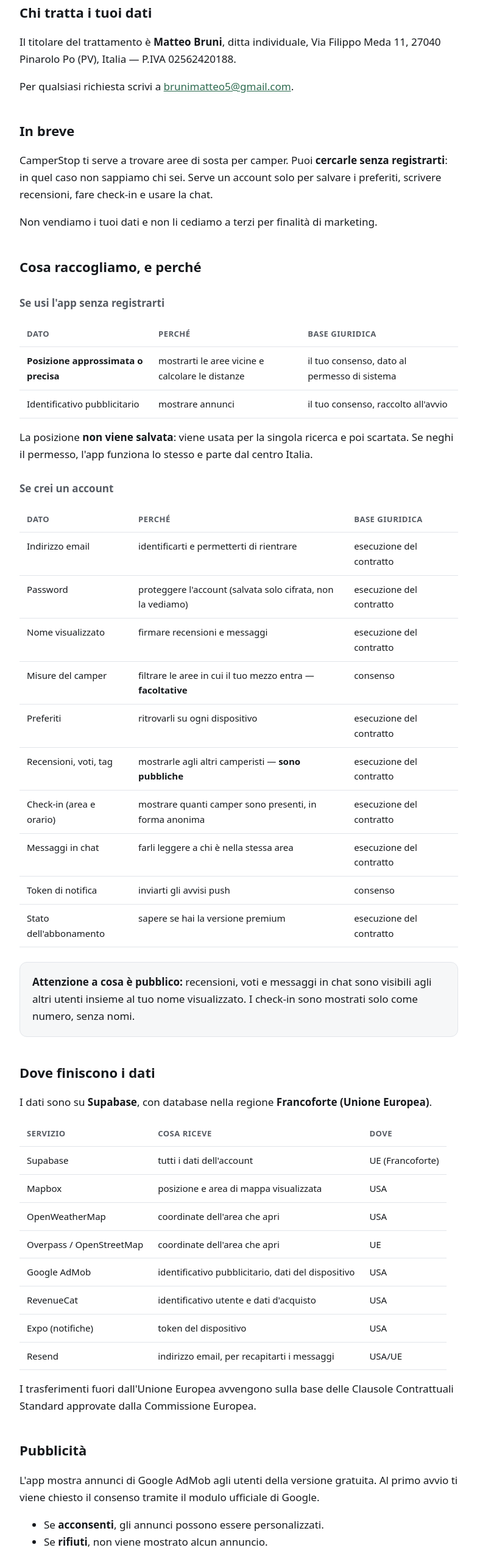
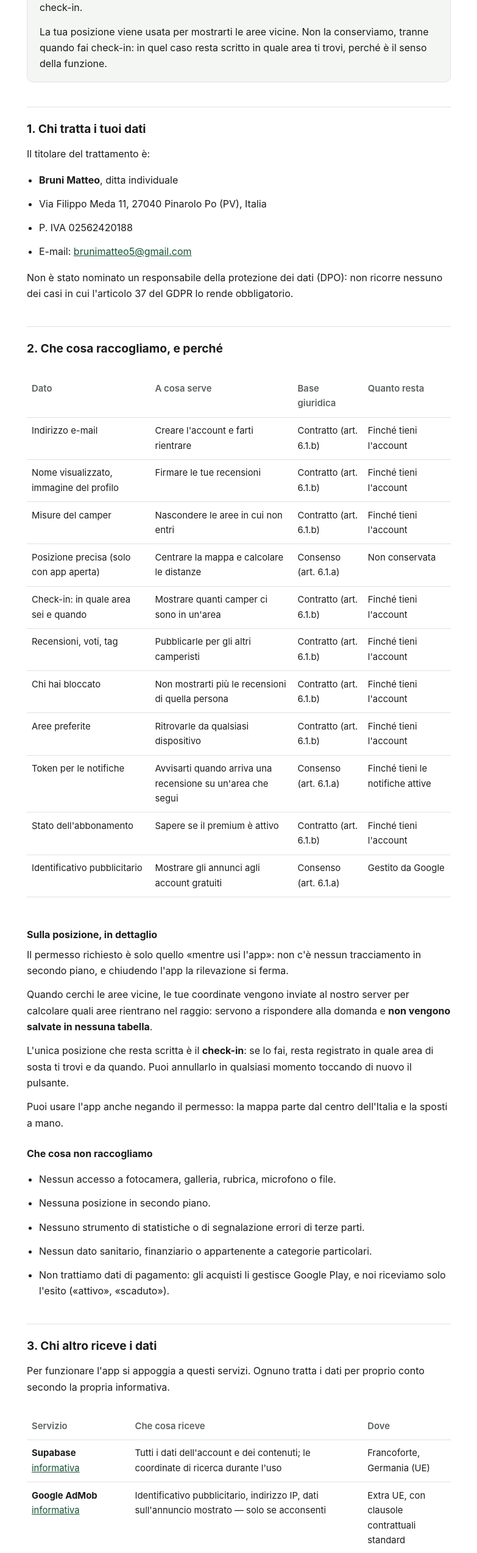
Before and after one commit to 5184792632-9/camperstop-privacy, a plain HTML site: page index.html in a window 1280 px wide. Shown: the part 200-2746 px from the top of the page at 61% size, without its empty margins (248-1031 px from the left). Drawn offline with Linux system fonts and the light colour scheme.

Commit message:
Aggiorna informativa privacy

```diff
--- a/index.html
+++ b/index.html
@@ -7,159 +7,338 @@
 <meta name="description" content="Come CamperStop tratta i tuoi dati personali.">
 <style>
   :root {
-    --brand: #2d6a4f; --bg: #ffffff; --surface: #f6f7f8; --border: #e2e5ea;
-    --text: #16191d; --muted: #565b63;
-    color-scheme: light;
+    color-scheme: light dark;
+    --fondo: #ffffff;
+    --testo: #1a1c1a;
+    --tenue: #5a615c;
+    --bordo: #dfe3e0;
+    --verde: #145233;
+    --riquadro: #f4f6f4;
   }
   @media (prefers-color-scheme: dark) {
     :root {
-      --bg: #101214; --surface: #1a1d21; --border: #2a2f35;
-      --text: #e8eaed; --muted: #a0a6ae; --brand: #74c69d;
-      color-scheme: dark;
+      --fondo: #141715;
+      --testo: #e8ebe8;
+      --tenue: #a3aba5;
+      --bordo: #2c322e;
+      --verde: #6fbf8f;
+      --riquadro: #1c211e;
     }
   }
   * { box-sizing: border-box; }
   body {
-    margin: 0; background: var(--bg); color: var(--text);
-    font: 17px/1.65 system-ui, -apple-system, "Segoe UI", Roboto, sans-serif;
+    margin: 0 auto;
+    padding: 2rem 1.25rem 5rem;
+    max-width: 46rem;
+    background: var(--fondo);
+    color: var(--testo);
+    font: 16px/1.65 -apple-system, BlinkMacSystemFont, "Segoe UI", Roboto, "Helvetica Neue", Arial, sans-serif;
   }
-  .wrap { max-width: 760px; margin: 0 auto; padding: 40px 20px 80px; }
-  header { border-bottom: 3px solid var(--brand); padding-bottom: 20px; margin-bottom: 32px; }
-  .kicker { color: var(--brand); font-weight: 700; letter-spacing: .08em; text-transform: uppercase; font-size: 13px; }
-  h1 { font-size: 32px; line-height: 1.2; margin: 8px 0 6px; }
-  .updated { color: var(--muted); font-size: 15px; margin: 0; }
-  h2 { font-size: 22px; margin: 40px 0 12px; }
-  h3 { font-size: 17px; margin: 28px 0 8px; color: var(--muted); }
-  p, li { color: var(--text); }
-  a { color: var(--brand); }
-  .box { background: var(--surface); border: 1px solid var(--border); border-radius: 12px; padding: 18px 20px; margin: 24px 0; }
-  table { width: 100%; border-collapse: collapse; margin: 16px 0; font-size: 15px; display: block; overflow-x: auto; }
-  th, td { text-align: left; padding: 10px 12px; border-bottom: 1px solid var(--border); vertical-align: top; }
-  th { color: var(--muted); font-size: 13px; text-transform: uppercase; letter-spacing: .04em; white-space: nowrap; }
-  footer { margin-top: 56px; padding-top: 20px; border-top: 1px solid var(--border); color: var(--muted); font-size: 15px; }
+  h1 { font-size: 1.75rem; line-height: 1.25; margin: 0 0 .35rem; }
+  h2 {
+    font-size: 1.2rem; margin: 2.5rem 0 .75rem;
+    padding-top: 1.25rem; border-top: 1px solid var(--bordo);
+  }
+  h3 { font-size: 1rem; margin: 1.5rem 0 .4rem; }
+  p, li { margin: 0 0 .8rem; }
+  ul { padding-left: 1.25rem; }
+  a { color: var(--verde); }
+  code { background: var(--riquadro); padding: .1em .35em; border-radius: 3px; font-size: .9em; }
+  .data { color: var(--tenue); font-size: .95rem; margin-bottom: 2rem; }
+  .sintesi {
+    background: var(--riquadro); border: 1px solid var(--bordo);
+    border-radius: 10px; padding: 1rem 1.25rem; margin: 1.5rem 0;
+  }
+  .sintesi p:last-child { margin-bottom: 0; }
+  table { border-collapse: collapse; width: 100%; margin: 1rem 0 1.5rem; font-size: .93rem; }
+  th, td { text-align: left; vertical-align: top; padding: .6rem .5rem; border-bottom: 1px solid var(--bordo); }
+  th { color: var(--tenue); font-weight: 600; }
+  .wrap { overflow-x: auto; }
+  footer { margin-top: 3rem; padding-top: 1.25rem; border-top: 1px solid var(--bordo); color: var(--tenue); font-size: .9rem; }
 </style>
 </head>
 <body>
-<div class="wrap">
 
-<header>
-  <div class="kicker">CamperStop</div>
-  <h1>Informativa sulla privacy</h1>
-  <p class="updated">Ultimo aggiornamento: 21 agosto 2026</p>
-</header>
+<h1>Informativa sulla privacy</h1>
+<p class="data">CamperStop — applicazione Android. Ultimo aggiornamento: <strong>27 agosto 2026</strong>.</p>
 
-<h2>Chi tratta i tuoi dati</h2>
-<p>Il titolare del trattamento è <strong>Matteo Bruni</strong>, ditta individuale,
-Via Filippo Meda 11, 27040 Pinarolo Po (PV), Italia — P.IVA 02562420188.</p>
-<p>Per qualsiasi richiesta scrivi a <a href="mailto:brunimatteo5@gmail.com">brunimatteo5@gmail.com</a>.</p>
-
-<h2>In breve</h2>
-<p>CamperStop ti serve a trovare aree di sosta per camper. Puoi <strong>cercarle senza
-registrarti</strong>: in quel caso non sappiamo chi sei. Serve un account solo per salvare i
-preferiti, scrivere recensioni, fare check-in e usare la chat.</p>
-<p>Non vendiamo i tuoi dati e non li cediamo a terzi per finalità di marketing.</p>
-
-<h2>Cosa raccogliamo, e perché</h2>
-
-<h3>Se usi l'app senza registrarti</h3>
-<table>
-  <tr><th>Dato</th><th>Perché</th><th>Base giuridica</th></tr>
-  <tr><td><strong>Posizione approssimata o precisa</strong></td><td>mostrarti le aree vicine e calcolare le distanze</td><td>il tuo consenso, dato al permesso di sistema</td></tr>
-  <tr><td>Identificativo pubblicitario</td><td>mostrare annunci</td><td>il tuo consenso, raccolto all'avvio</td></tr>
-</table>
-<p>La posizione <strong>non viene salvata</strong>: viene usata per la singola ricerca e poi
-scartata. Se neghi il permesso, l'app funziona lo stesso e parte dal centro Italia.</p>
-
-<h3>Se crei un account</h3>
-<table>
-  <tr><th>Dato</th><th>Perché</th><th>Base giuridica</th></tr>
-  <tr><td>Indirizzo email</td><td>identificarti e permetterti di rientrare</td><td>esecuzione del contratto</td></tr>
-  <tr><td>Password</td><td>proteggere l'account (salvata solo cifrata, non la vediamo)</td><td>esecuzione del contratto</td></tr>
-  <tr><td>Nome visualizzato</td><td>firmare recensioni e messaggi</td><td>esecuzione del contratto</td></tr>
-  <tr><td>Misure del camper</td><td>filtrare le aree in cui il tuo mezzo entra — <strong>facoltative</strong></td><td>consenso</td></tr>
-  <tr><td>Preferiti</td><td>ritrovarli su ogni dispositivo</td><td>esecuzione del contratto</td></tr>
-  <tr><td>Recensioni, voti, tag</td><td>mostrarle agli altri camperisti — <strong>sono pubbliche</strong></td><td>esecuzione del contratto</td></tr>
-  <tr><td>Check-in (area e orario)</td><td>mostrare quanti camper sono presenti, in forma anonima</td><td>esecuzione del contratto</td></tr>
-  <tr><td>Messaggi in chat</td><td>farli leggere a chi è nella stessa area</td><td>esecuzione del contratto</td></tr>
-  <tr><td>Token di notifica</td><td>inviarti gli avvisi push</td><td>consenso</td></tr>
-  <tr><td>Stato dell'abbonamento</td><td>sapere se hai la versione premium</td><td>esecuzione del contratto</td></tr>
-</table>
-
-<div class="box">
-  <strong>Attenzione a cosa è pubblico:</strong> recensioni, voti e messaggi in chat sono
-  visibili agli altri utenti insieme al tuo nome visualizzato. I check-in sono mostrati
-  solo come numero, senza nomi.
+<div class="sintesi">
+  <p><strong>In due righe.</strong> Per cercare le aree di sosta non serve
+  registrarsi e non chiediamo nulla. Se crei un account, conserviamo l'email e
+  quello che scrivi tu: recensioni, preferiti, check-in.</p>
+  <p>La tua posizione viene usata per mostrarti le aree vicine. Non la
+  conserviamo, tranne quando fai check-in: in quel caso resta scritto in quale
+  area ti trovi, perché è il senso della funzione.</p>
 </div>
 
-<h2>Dove finiscono i dati</h2>
-<p>I dati sono su <strong>Supabase</strong>, con database nella regione
-<strong>Francoforte (Unione Europea)</strong>.</p>
+<h2>1. Chi tratta i tuoi dati</h2>
+<p>Il titolare del trattamento è:</p>
+<ul>
+  <li><strong>Bruni Matteo</strong>, ditta individuale</li>
+  <li>Via Filippo Meda 11, 27040 Pinarolo Po (PV), Italia</li>
+  <li>P. IVA 02562420188</li>
+  <li>E-mail: <a href="mailto:brunimatteo5@gmail.com">brunimatteo5@gmail.com</a></li>
+</ul>
+<p>Non è stato nominato un responsabile della protezione dei dati (DPO): non
+ricorre nessuno dei casi in cui l'articolo 37 del GDPR lo rende obbligatorio.</p>
+
+<h2>2. Che cosa raccogliamo, e perché</h2>
+
+<div class="wrap">
 <table>
-  <tr><th>Servizio</th><th>Cosa riceve</th><th>Dove</th></tr>
-  <tr><td>Supabase</td><td>tutti i dati dell'account</td><td>UE (Francoforte)</td></tr>
-  <tr><td>Mapbox</td><td>posizione e area di mappa visualizzata</td><td>USA</td></tr>
-  <tr><td>OpenWeatherMap</td><td>coordinate dell'area che apri</td><td>USA</td></tr>
-  <tr><td>Overpass / OpenStreetMap</td><td>coordinate dell'area che apri</td><td>UE</td></tr>
-  <tr><td>Google AdMob</td><td>identificativo pubblicitario, dati del dispositivo</td><td>USA</td></tr>
-  <tr><td>RevenueCat</td><td>identificativo utente e dati d'acquisto</td><td>USA</td></tr>
-  <tr><td>Expo (notifiche)</td><td>token del dispositivo</td><td>USA</td></tr>
-  <tr><td>Resend</td><td>indirizzo email, per recapitarti i messaggi</td><td>USA/UE</td></tr>
+  <thead>
+    <tr><th>Dato</th><th>A cosa serve</th><th>Base giuridica</th><th>Quanto resta</th></tr>
+  </thead>
+  <tbody>
+    <tr>
+      <td>Indirizzo e-mail</td>
+      <td>Creare l'account e farti rientrare</td>
+      <td>Contratto (art. 6.1.b)</td>
+      <td>Finché tieni l'account</td>
+    </tr>
+    <tr>
+      <td>Nome visualizzato, immagine del profilo</td>
+      <td>Firmare le tue recensioni</td>
+      <td>Contratto (art. 6.1.b)</td>
+      <td>Finché tieni l'account</td>
+    </tr>
+    <tr>
+      <td>Misure del camper</td>
+      <td>Nascondere le aree in cui non entri</td>
+      <td>Contratto (art. 6.1.b)</td>
+      <td>Finché tieni l'account</td>
+    </tr>
+    <tr>
+      <td>Posizione precisa (solo con app aperta)</td>
+      <td>Centrare la mappa e calcolare le distanze</td>
+      <td>Consenso (art. 6.1.a)</td>
+      <td>Non conservata</td>
+    </tr>
+    <tr>
+      <td>Check-in: in quale area sei e quando</td>
+      <td>Mostrare quanti camper ci sono in un'area</td>
+      <td>Contratto (art. 6.1.b)</td>
+      <td>Finché tieni l'account</td>
+    </tr>
+    <tr>
+      <td>Recensioni, voti, tag</td>
+      <td>Pubblicarle per gli altri camperisti</td>
+      <td>Contratto (art. 6.1.b)</td>
+      <td>Finché tieni l'account</td>
+    </tr>
+    <tr>
+      <td>Chi hai bloccato</td>
+      <td>Non mostrarti più le recensioni di quella persona</td>
+      <td>Contratto (art. 6.1.b)</td>
+      <td>Finché tieni l'account</td>
+    </tr>
+    <tr>
+      <td>Aree preferite</td>
+      <td>Ritrovarle da qualsiasi dispositivo</td>
+      <td>Contratto (art. 6.1.b)</td>
+      <td>Finché tieni l'account</td>
+    </tr>
+    <tr>
+      <td>Token per le notifiche</td>
+      <td>Avvisarti quando arriva una recensione su un'area che segui</td>
+      <td>Consenso (art. 6.1.a)</td>
+      <td>Finché tieni le notifiche attive</td>
+    </tr>
+    <tr>
+      <td>Stato dell'abbonamento</td>
+      <td>Sapere se il premium è attivo</td>
+      <td>Contratto (art. 6.1.b)</td>
+      <td>Finché tieni l'account</td>
+    </tr>
+    <tr>
+      <td>Identificativo pubblicitario</td>
+      <td>Mostrare gli annunci agli account gratuiti</td>
+      <td>Consenso (art. 6.1.a)</td>
+      <td>Gestito da Google</td>
+    </tr>
+  </tbody>
 </table>
-<p>I trasferimenti fuori dall'Unione Europea avvengono sulla base delle Clausole
-Contrattuali Standard approvate dalla Commissione Europea.</p>
+</div>
 
-<h2>Pubblicità</h2>
-<p>L'app mostra annunci di Google AdMob agli utenti della versione gratuita. Al primo
-avvio ti viene chiesto il consenso tramite il modulo ufficiale di Google.</p>
+<h3>Sulla posizione, in dettaglio</h3>
+<p>Il permesso richiesto è solo quello «mentre usi l'app»: non c'è nessun
+tracciamento in secondo piano, e chiudendo l'app la rilevazione si ferma.</p>
+<p>Quando cerchi le aree vicine, le tue coordinate vengono inviate al nostro
+server per calcolare quali aree rientrano nel raggio: servono a rispondere
+alla domanda e <strong>non vengono salvate in nessuna tabella</strong>.</p>
+<p>L'unica posizione che resta scritta è il <strong>check-in</strong>: se lo
+fai, resta registrato in quale area di sosta ti trovi e da quando. Puoi
+annullarlo in qualsiasi momento toccando di nuovo il pulsante.</p>
+<p>Puoi usare l'app anche negando il permesso: la mappa parte dal centro
+dell'Italia e la sposti a mano.</p>
+
+<h3>Che cosa non raccogliamo</h3>
+<ul>
+  <li>Nessun accesso a fotocamera, galleria, rubrica, microfono o file.</li>
+  <li>Nessuna posizione in secondo piano.</li>
+  <li>Nessuno strumento di statistiche o di segnalazione errori di terze parti.</li>
+  <li>Nessun dato sanitario, finanziario o appartenente a categorie particolari.</li>
+  <li>Non trattiamo dati di pagamento: gli acquisti li gestisce Google Play, e
+      noi riceviamo solo l'esito («attivo», «scaduto»).</li>
+</ul>
+
+<h2>3. Chi altro riceve i dati</h2>
+<p>Per funzionare l'app si appoggia a questi servizi. Ognuno tratta i dati per
+proprio conto secondo la propria informativa.</p>
+
+<div class="wrap">
+<table>
+  <thead>
+    <tr><th>Servizio</th><th>Che cosa riceve</th><th>Dove</th></tr>
+  </thead>
+  <tbody>
+    <tr>
+      <td><strong>Supabase</strong><br><a href="https://supabase.com/privacy">informativa</a></td>
+      <td>Tutti i dati dell'account e dei contenuti; le coordinate di ricerca durante l'uso</td>
+      <td>Francoforte, Germania (UE)</td>
+    </tr>
+    <tr>
+      <td><strong>Google AdMob</strong><br><a href="https://policies.google.com/privacy">informativa</a></td>
+      <td>Identificativo pubblicitario, indirizzo IP, dati sull'annuncio mostrato — solo se acconsenti</td>
+      <td>Extra UE, con clausole contrattuali standard</td>
+    </tr>
+    <tr>
+      <td><strong>RevenueCat</strong><br><a href="https://www.revenuecat.com/privacy">informativa</a></td>
+      <td>Il codice del tuo account e i dati dell'acquisto ricevuti da Google Play</td>
+      <td>Stati Uniti, con clausole contrattuali standard</td>
+    </tr>
+    <tr>
+      <td><strong>Mapbox</strong><br><a href="https://www.mapbox.com/legal/privacy">informativa</a></td>
+      <td>Le richieste dei tasselli della mappa — cioè quale zona stai
+          guardando — e l'indirizzo IP da cui arrivano. La raccolta di dati di
+          utilizzo che il suo SDK farebbe per conto proprio (la telemetria) è
+          <strong>disattivata</strong> all'avvio dell'app</td>
+      <td>Stati Uniti, con clausole contrattuali standard</td>
+    </tr>
+    <tr>
+      <td><strong>Expo</strong><br><a href="https://expo.dev/privacy">informativa</a></td>
+      <td>Il token del dispositivo e il testo delle notifiche che ti vengono recapitate</td>
+      <td>Stati Uniti, con clausole contrattuali standard</td>
+    </tr>
+    <tr>
+      <td><strong>OpenWeatherMap</strong><br><a href="https://openweather.co.uk/privacy-policy">informativa</a></td>
+      <td>Le coordinate <em>dell'area che stai guardando</em> — non le tue. La
+          richiesta parte dal nostro server, non dal tuo telefono: OpenWeather
+          non vede il tuo indirizzo IP</td>
+      <td>Regno Unito</td>
+    </tr>
+    <tr>
+      <td><strong>Overpass API</strong> (OpenStreetMap)<br><a href="https://osmfoundation.org/wiki/Privacy_Policy">informativa</a></td>
+      <td>Le coordinate <em>dell'area che stai guardando</em> — non le tue — e il tuo indirizzo IP</td>
+      <td>Germania (UE)</td>
+    </tr>
+    <tr>
+      <td><strong>Google</strong> / <strong>Apple</strong>, se accedi con loro</td>
+      <td>Confermano a noi la tua identità e ci passano e-mail e nome</td>
+      <td>Extra UE, con clausole contrattuali standard</td>
+    </tr>
+    <tr>
+      <td><strong>L'app di mappe che scegli tu</strong></td>
+      <td>Toccando «Naviga», le coordinate dell'area vengono passate all'app di
+          navigazione del telefono (per impostazione predefinita Google Maps).
+          Da quel momento vale la sua informativa, non la nostra</td>
+      <td>Dipende dall'app</td>
+    </tr>
+  </tbody>
+</table>
+</div>
+
+<p>Non vendiamo i tuoi dati e non li cediamo a nessuno per scopi propri di
+terzi al di fuori di quanto scritto qui sopra.</p>
+
+<h2>4. Pubblicità e consenso</h2>
+<p>Agli account gratuiti viene mostrato un banner. Trovandoci in Europa, prima
+di poter leggere l'identificativo pubblicitario compare il modulo di consenso
+di Google (User Messaging Platform).</p>
 <ul>
   <li>Se <strong>acconsenti</strong>, gli annunci possono essere personalizzati.</li>
-  <li>Se <strong>rifiuti</strong>, non viene mostrato alcun annuncio.</li>
-  <li>Puoi cambiare idea da <strong>Profilo → Privacy e annunci pubblicitari</strong>.</li>
-</ul>
-<p>Gli utenti con abbonamento premium non vedono pubblicità.</p>
-
-<h2>Per quanto tempo li teniamo</h2>
-<ul>
-  <li><strong>Dati dell'account</strong>: finché l'account esiste.</li>
-  <li><strong>Recensioni e messaggi</strong>: finché non li elimini, o finché esiste l'account.</li>
-  <li><strong>Check-in</strong>: contano come "presente" per 48 ore, poi restano come storico.</li>
-  <li><strong>Token di notifica</strong>: rimossi quando esci dall'account su quel dispositivo.</li>
+  <li>Se <strong>rifiuti</strong>, gli annunci restano ma non sono
+      personalizzati.</li>
+  <li>Puoi <strong>cambiare idea quando vuoi</strong>: nell'app, in
+      <em>Profilo → Impostazioni pubblicità</em>.</li>
+  <li>Con <strong>CamperStop Premium</strong> la pubblicità non viene mostrata
+      affatto.</li>
 </ul>
 
-<h2>I tuoi diritti</h2>
-<p>Puoi chiedere in qualsiasi momento di <strong>accedere</strong> ai tuoi dati,
-<strong>correggerli</strong>, <strong>cancellarli</strong>, <strong>limitarne</strong> il
-trattamento, <strong>opporti</strong> al trattamento e riceverli in <strong>formato
-portabile</strong>. Puoi revocare i consensi dati, senza che questo tolga validità a quanto
-fatto prima.</p>
+<h2>5. Dove sono conservati i dati</h2>
+<p>Il database e i tuoi contenuti stanno su server <strong>Supabase a
+Francoforte, in Germania</strong>, quindi dentro l'Unione europea.</p>
+<p>Alcuni fornitori elencati sopra hanno sede fuori dall'UE. In quei casi il
+trasferimento avviene sulla base delle <strong>clausole contrattuali
+standard</strong> approvate dalla Commissione europea (art. 46 GDPR).</p>
 
-<div class="box">
-  <strong>Per cancellare l'account</strong> vai in <strong>Profilo → Elimina il mio
-  account</strong>: la cancellazione è immediata e definitiva. Se non riesci ad accedere,
-  usa la <a href="elimina-account.html">pagina di richiesta cancellazione</a>.
-</div>
+<h2>6. Per quanto tempo</h2>
+<ul>
+  <li><strong>Account e contenuti</strong>: finché tieni l'account. Quando lo
+      elimini, spariscono profilo, preferiti, recensioni, check-in, elenco dei
+      blocchi e token delle notifiche. La cancellazione è immediata e non recuperabile.</li>
+  <li><strong>Coordinate di ricerca</strong>: non vengono conservate. Restano
+      solo nei log tecnici del server, per il tempo tecnico necessario alla
+      sicurezza e comunque non oltre 30 giorni.</li>
+  <li><strong>Dati dell'abbonamento</strong>: finché tieni l'account. Le
+      ricevute d'acquisto restano presso Google Play, secondo le sue regole.</li>
+</ul>
+<p>Puoi eliminare l'account direttamente dall'app, in <em>Profilo → Elimina il
+mio account</em>, oppure dalla
+<a href="elimina-account.html">pagina dedicata</a>.</p>
 
-<p>Se ritieni che i tuoi dati siano trattati in modo scorretto puoi rivolgerti al
+<h2>7. I tuoi diritti</h2>
+<p>Ai sensi degli articoli da 15 a 22 del GDPR puoi chiedere in qualsiasi
+momento:</p>
+<ul>
+  <li><strong>accesso</strong> ai dati che ti riguardano;</li>
+  <li><strong>rettifica</strong> di quelli inesatti — nome e misure li
+      correggi da solo nel profilo;</li>
+  <li><strong>cancellazione</strong> — la fai da solo dall'app, ed è completa;</li>
+  <li><strong>limitazione</strong> del trattamento;</li>
+  <li><strong>portabilità</strong>: una copia dei tuoi dati in formato
+      leggibile da una macchina;</li>
+  <li><strong>opposizione</strong> al trattamento;</li>
+  <li><strong>revoca del consenso</strong> per posizione, notifiche e
+      pubblicità, in qualsiasi momento e senza conseguenze sul resto
+      dell'app — dalle impostazioni del telefono o dall'app stessa.</li>
+</ul>
+<p>Per esercitarli scrivi a
+<a href="mailto:brunimatteo5@gmail.com">brunimatteo5@gmail.com</a>: la
+risposta arriva entro 30 giorni.</p>
+<p>Se ritieni che il trattamento violi il GDPR puoi presentare reclamo al
 <strong>Garante per la protezione dei dati personali</strong>
-(<a href="https://www.gpdp.it">www.gpdp.it</a>).</p>
+(<a href="https://www.garanteprivacy.it">garanteprivacy.it</a>).</p>
 
-<h2>Minori</h2>
-<p>CamperStop non è rivolta a minori di 14 anni e non raccoglie consapevolmente i loro dati.</p>
+<h2>8. Minori</h2>
+<p>L'app non è destinata ai minori di 18 anni e non raccoglie
+consapevolmente i loro dati. È la stessa fascia dichiarata su Google Play: chi
+usa quest'app guida un camper, e la patente si prende a diciotto anni.</p>
+<p>Se ti accorgi che un minore ha creato un account, scrivici e lo
+eliminiamo.</p>
 
-<h2>Dati di OpenStreetMap</h2>
-<p>Le aree di sosta provengono da <strong>OpenStreetMap</strong> (licenza ODbL) e le foto da
-<strong>Wikimedia Commons</strong> con le rispettive licenze.</p>
+<h2>9. Da dove vengono i dati delle aree</h2>
+<p>Le aree di sosta provengono da <strong>OpenStreetMap</strong>, distribuito
+con licenza <a href="https://opendatacommons.org/licenses/odbl/">ODbL</a>. Le
+foto provengono da <strong>Wikimedia Commons</strong>, ciascuna con la propria
+licenza e con l'attribuzione dell'autore mostrata nell'app.</p>
+<p>Non sono dati personali tuoi: sono informazioni su luoghi pubblici,
+raccolte da chi contribuisce a quei progetti. Sono qui perché tu sappia da
+dove arriva quello che vedi.</p>
 
-<h2>Modifiche</h2>
-<p>Se cambieremo questa informativa aggiorneremo la data in cima e, se le modifiche sono
-rilevanti, te lo segnaleremo dentro l'app.</p>
+<h2>10. Modifiche</h2>
+<p>Se questa informativa cambia, la data in cima viene aggiornata. Per le
+modifiche che riguardano dati nuovi o finalità nuove verrà chiesto di nuovo il
+consenso, dove serve.</p>
+
+<h2>11. Contatti</h2>
+<p>Bruni Matteo — Via Filippo Meda 11, 27040 Pinarolo Po (PV), Italia<br>
+<a href="mailto:brunimatteo5@gmail.com">brunimatteo5@gmail.com</a></p>
 
 <footer>
-  CamperStop — Matteo Bruni, P.IVA 02562420188 ·
-  <a href="mailto:brunimatteo5@gmail.com">brunimatteo5@gmail.com</a> ·
-  <a href="elimina-account.html">Cancellazione account</a>
+  CamperStop • Informativa aggiornata al 27 agosto 2026 •
+  <a href="elimina-account.html">Come eliminare l'account</a>
 </footer>
 
-</div>
 </body>
 </html>
```
Also changed, not shown: elimina-account.html (+0 -1 lines).
